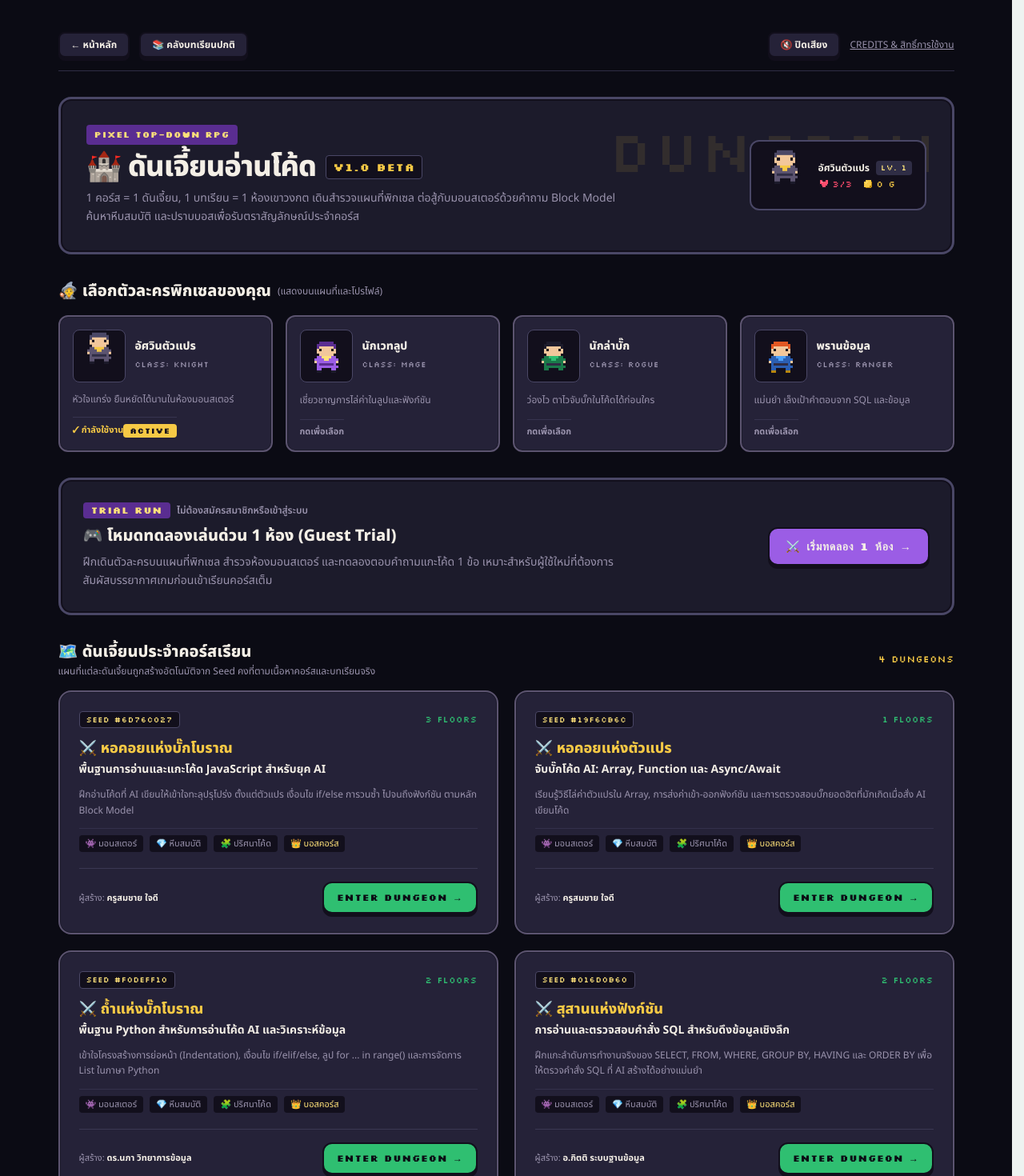
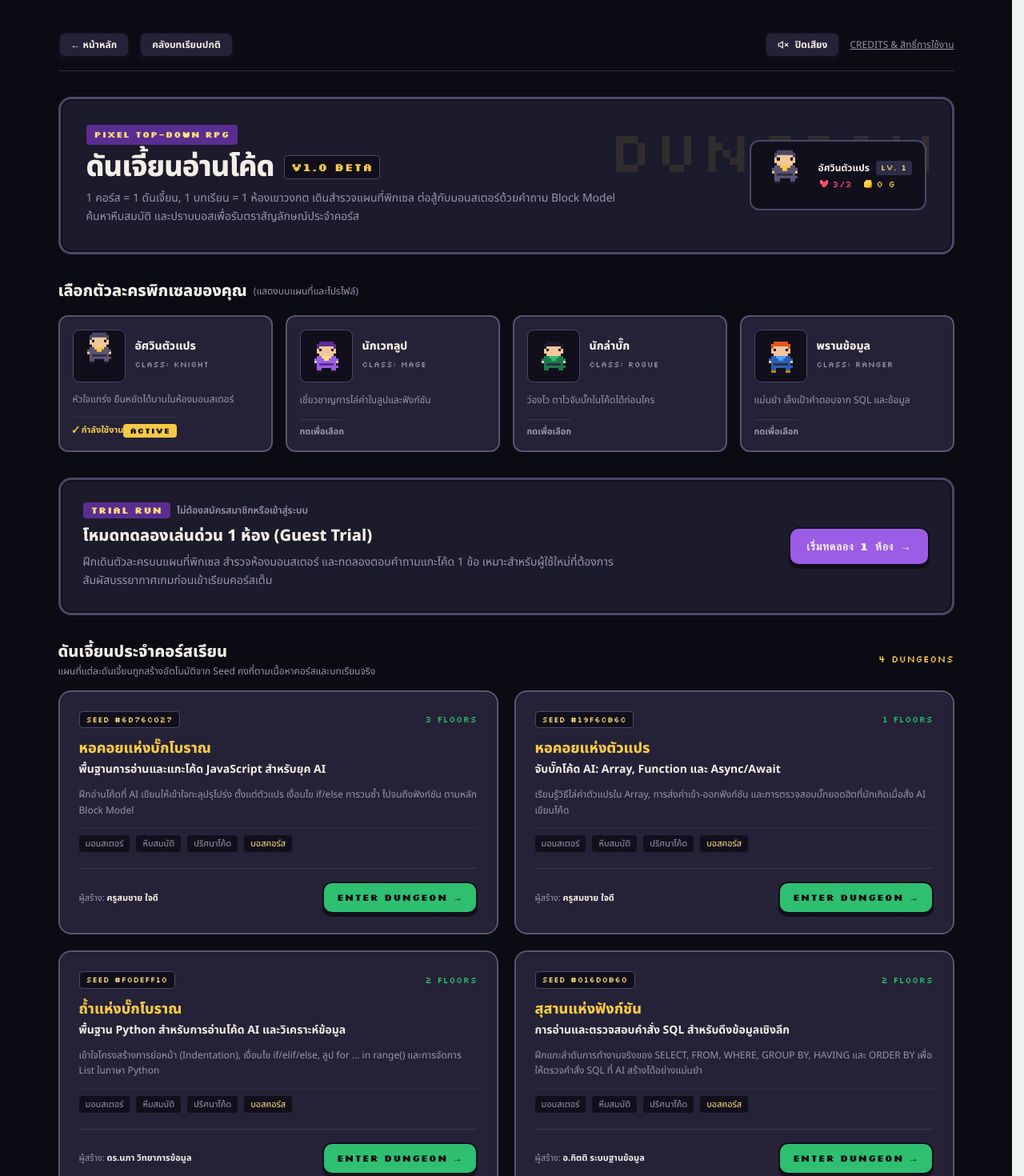
Before and after one commit to Khantikun/explain-code, a Next.js app in the folder explain-code/: page /dungeon in a window 1280 px wide. Shown: the top 1470 px of the page at 80% size. Built offline with nearby package versions, Linux system fonts and the light colour scheme; no server answers; the database is empty.

Commit message:
style(ui): นำอีโมจิที่ไม่จำเป็นออกและแทนที่ด้วย SVG Icon และข้อความที่เรียบหรู

```diff
--- a/explain-code/app/components/Icons.tsx
+++ b/explain-code/app/components/Icons.tsx
@@ -33,7 +33,11 @@ export type IconName =
   | "menu"
   | "chevron-down"
   | "gamepad"
-  | "sword";
+  | "sword"
+  | "volume-2"
+  | "volume-x"
+  | "pause"
+  | "heart";
 
 interface IconProps {
   name: IconName;
@@ -323,6 +327,35 @@ export function Icon({ name, size = 24, filled = false, className = "" }: IconPr
           <line x1="19" x2="21" y1="21" y2="19" />
         </svg>
       );
+    case "volume-2":
+      return (
+        <svg {...common}>
+          <polygon points="11 5 6 9 2 9 2 15 6 15 11 19 11 5" />
+          <path d="M15.54 8.46a5 5 0 0 1 0 7.07" />
+          <path d="M19.07 4.93a10 10 0 0 1 0 14.14" />
+        </svg>
+      );
+    case "volume-x":
+      return (
+        <svg {...common}>
+          <polygon points="11 5 6 9 2 9 2 15 6 15 11 19 11 5" />
+          <line x1="22" x2="16" y1="9" y2="15" />
+          <line x1="16" x2="22" y1="9" y2="15" />
+        </svg>
+      );
+    case "pause":
+      return (
+        <svg {...common}>
+          <rect x="6" y="4" width="4" height="16" />
+          <rect x="14" y="4" width="4" height="16" />
+        </svg>
+      );
+    case "heart":
+      return (
+        <svg {...common} fill={filled ? "currentColor" : "none"}>
+          <path d="M19 14c1.49-1.46 3-3.21 3-5.5A5.5 5.5 0 0 0 16.5 3c-1.76 0-3 .5-4.5 2-1.5-1.5-2.74-2-4.5-2A5.5 5.5 0 0 0 2 8.5c0 2.3 1.5 4.05 3 5.5l7 7Z" />
+        </svg>
+      );
   }
 }
 
--- a/explain-code/app/components/dungeon/BattleOverlay.tsx
+++ b/explain-code/app/components/dungeon/BattleOverlay.tsx
@@ -230,7 +230,7 @@ export function BattleOverlay({
             }`}
           >
             <div className="font-extrabold flex items-center gap-2">
-              <span>{isCorrect ? "⚔️ ตอบถูก! โจมตีสำเร็จ" : "💥 ตอบผิด! โดนโจมตีเสีย 1 หัวใจ"}</span>
+              <span>{isCorrect ? "ตอบถูก! โจมตีสำเร็จ" : "ตอบผิด! เสีย 1 หัวใจ"}</span>
               {isCorrect && isMonsterDefeated && (
                 <span className="pixel-font text-[#ffe27a]">VICTORY!</span>
               )}
--- a/explain-code/app/courses/page.tsx
+++ b/explain-code/app/courses/page.tsx
@@ -1294,7 +1294,8 @@ function CoursesContent() {
                             className="press-secondary rounded-xl px-3 py-2 text-xs font-extrabold flex items-center gap-1.5 text-[#5a2d91] border-[#d8c7ed] hover:border-[#9b5de5] hover:bg-[#f6f0fd]"
                             title="เล่นคอร์สนี้ในโหมด Dungeon Crawler พิกเซล"
                           >
-                            <span>⚔️ ดันเจี้ยน</span>
+                            <Icon name="gamepad" size={14} />
+                            <span>ดันเจี้ยน</span>
                           </Link>
                           <Link
                             href={`/courses/${course.id}`}
--- a/explain-code/app/dungeon/credits/page.tsx
+++ b/explain-code/app/dungeon/credits/page.tsx
@@ -17,7 +17,7 @@ export default function DungeonCreditsPage() {
       <div className="retro-panel rounded-2xl p-6 sm:p-8 space-y-6">
         <div>
           <h1 className="text-2xl font-extrabold text-[#f4efe6] flex items-center gap-3">
-            <span>📜 รายการทรัพย์สินและสิทธิ์การใช้งาน (Credits)</span>
+            <span>รายการทรัพย์สินและสิทธิ์การใช้งาน (Credits)</span>
           </h1>
           <p className="text-xs sm:text-sm text-[#9a93ad] mt-1">
             Dungeon Crawler โหมดการเรียนรู้ของ &ldquo;โค้ดนี้ฉันอธิบายได้&rdquo; พัฒนาขึ้นโดยเคารพลิขสิทธิ์และสิทธิ์ทรัพย์สินทางปัญญา 100%
--- a/explain-code/app/dungeon/page.tsx
+++ b/explain-code/app/dungeon/page.tsx
@@ -8,6 +8,7 @@ import { PixelSpriteView } from "../components/dungeon/PixelSpriteView";
 import { Course, Lesson } from "../lib/supabase";
 import { loadLocalCourses, loadLocalLessons } from "../lib/lms-data";
 import { getClientSession, ClientAuthSession } from "../components/SiteHeader";
+import { Icon } from "../components/Icons";
 
 const STORAGE_AVATAR_KEY = "explain_code_dungeon_avatar";
 const STORAGE_SOUND_KEY = "explain_code_dungeon_sound";
@@ -113,7 +114,7 @@ export default function DungeonHubPage() {
             href="/courses"
             className="retro-button px-3.5 py-1.5 rounded-lg bg-[#252238] hover:bg-[#322c4a] text-xs font-bold text-[#f4efe6] transition-colors"
           >
-            📚 คลังบทเรียนปกติ
+            คลังบทเรียนปกติ
           </Link>
         </div>
 
@@ -124,7 +125,8 @@ export default function DungeonHubPage() {
             className="retro-button px-3.5 py-1.5 rounded-lg bg-[#252238] hover:bg-[#322c4a] text-xs font-bold text-[#f4efe6] flex items-center gap-2 cursor-pointer transition-colors"
             title="เปิด/ปิดเสียงเอฟเฟกต์ 8-bit"
           >
-            <span>{soundEnabled ? "🔊 เสียงเปิดอยู่" : "🔇 ปิดเสียง"}</span>
+            <Icon name={soundEnabled ? "volume-2" : "volume-x"} size={14} />
+            <span>{soundEnabled ? "เสียงเปิดอยู่" : "ปิดเสียง"}</span>
           </button>
 
           <Link
@@ -148,7 +150,7 @@ export default function DungeonHubPage() {
               Pixel Top-Down RPG
             </span>
             <h1 className="text-2xl sm:text-4xl font-extrabold tracking-tight text-[#f4efe6] flex items-center gap-3">
-              <span>🏰 ดันเจี้ยนอ่านโค้ด</span>
+              <span>ดันเจี้ยนอ่านโค้ด</span>
               <span className="text-xs sm:text-sm pixel-font text-[#f6c945] bg-[#120f1c] px-2 py-1 rounded border border-[#4a4766]">
                 v1.0 BETA
               </span>
@@ -186,7 +188,7 @@ export default function DungeonHubPage() {
       <section className="space-y-4">
         <div className="flex items-center justify-between">
           <h2 className="text-lg sm:text-xl font-extrabold text-[#f4efe6] flex items-center gap-2">
-            <span>🧙 เลือกตัวละครพิกเซลของคุณ</span>
+            <span>เลือกตัวละครพิกเซลของคุณ</span>
             <span className="text-xs text-[#9a93ad] font-normal">(แสดงบนแผนที่และโปรไฟล์)</span>
           </h2>
         </div>
@@ -252,7 +254,7 @@ export default function DungeonHubPage() {
               </span>
             </div>
             <h3 className="text-lg sm:text-xl font-extrabold text-[#f4efe6]">
-              🎮 โหมดทดลองเล่นด่วน 1 ห้อง (Guest Trial)
+              โหมดทดลองเล่นด่วน 1 ห้อง (Guest Trial)
             </h3>
             <p className="text-xs sm:text-sm text-[#9a93ad] max-w-2xl leading-relaxed">
               ฝึกเดินตัวละครบนแผนที่พิกเซล สำรวจห้องมอนสเตอร์ และทดลองตอบคำถามแกะโค้ด 1 ข้อ
@@ -264,7 +266,7 @@ export default function DungeonHubPage() {
             href="/dungeon/trial"
             className="retro-button px-5 py-3 rounded-xl bg-[#9b5de5] hover:bg-[#b07af0] text-[#f4efe6] text-xs sm:text-sm font-extrabold pixel-font flex items-center gap-2 shrink-0 transition-colors"
           >
-            <span>⚔️ เริ่มทดลอง 1 ห้อง →</span>
+            <span>เริ่มทดลอง 1 ห้อง →</span>
           </Link>
         </div>
       </section>
@@ -274,7 +276,7 @@ export default function DungeonHubPage() {
         <div className="flex items-center justify-between">
           <div>
             <h2 className="text-lg sm:text-xl font-extrabold text-[#f4efe6] flex items-center gap-2">
-              <span>🗺️ ดันเจี้ยนประจำคอร์สเรียน</span>
+              <span>ดันเจี้ยนประจำคอร์สเรียน</span>
             </h2>
             <p className="text-xs text-[#9a93ad] mt-0.5">
               แผนที่แต่ละดันเจี้ยนถูกสร้างอัตโนมัติจาก Seed คงที่ตามเนื้อหาคอร์สและบทเรียนจริง
@@ -319,7 +321,7 @@ export default function DungeonHubPage() {
                     {/* Dungeon Procedural Title */}
                     <div>
                       <h3 className="text-base sm:text-lg font-black text-[#f6c945] flex items-center gap-2">
-                        <span>⚔️ {dungeonName}</span>
+                        <span>{dungeonName}</span>
                       </h3>
                       <h4 className="text-xs sm:text-sm font-bold text-[#f4efe6] mt-0.5 line-clamp-1">
                         {course.title}
@@ -333,16 +335,16 @@ export default function DungeonHubPage() {
                     {/* Room Type Legend */}
                     <div className="flex flex-wrap items-center gap-2 text-[11px] text-[#9a93ad] pt-2 border-t border-[#4a4766]/40">
                       <span className="inline-flex items-center gap-1 bg-[#120f1c] px-2 py-0.5 rounded">
-                        👾 มอนสเตอร์
+                        มอนสเตอร์
                       </span>
                       <span className="inline-flex items-center gap-1 bg-[#120f1c] px-2 py-0.5 rounded">
-                        💎 หีบสมบัติ
+                        หีบสมบัติ
                       </span>
                       <span className="inline-flex items-center gap-1 bg-[#120f1c] px-2 py-0.5 rounded">
-                        🧩 ปริศนาโค้ด
+                        ปริศนาโค้ด
                       </span>
                       <span className="inline-flex items-center gap-1 bg-[#120f1c] px-2 py-0.5 rounded text-[#ffe27a]">
-                        👑 บอสคอร์ส
+                        บอสคอร์ส
                       </span>
                     </div>
                   </div>
@@ -373,7 +375,8 @@ export default function DungeonHubPage() {
         <div className="flex flex-wrap items-center justify-between gap-3 border-b border-[#2f2d45] pb-3">
           <div>
             <h2 className="text-lg sm:text-xl font-extrabold text-[#ffe27a] flex items-center gap-2">
-              <span>🏆 ทำเนียบผู้พิชิตดันเจี้ยน (Hall of Fame)</span>
+              <Icon name="trophy" size={20} className="text-[#ffe27a]" />
+              <span>ทำเนียบผู้พิชิตดันเจี้ยน (Hall of Fame)</span>
             </h2>
             <p className="text-xs text-[#9a93ad] mt-0.5">
               คำนวณคะแนนฝั่งเซิร์ฟเวอร์ และแสดงเฉพาะผู้เล่นที่เปิดเผยชื่อตามหลัก PDPA
--- a/explain-code/app/dungeon/trial/page.tsx
+++ b/explain-code/app/dungeon/trial/page.tsx
@@ -159,12 +159,12 @@ export default function DungeonTrialPage() {
       {/* Instructions / Controls hint */}
       <div className="w-full max-w-[640px] flex items-center justify-between text-xs text-[#9a93ad] px-1 select-none">
         <span className="hidden sm:inline">
-          ⌨️ เดินด้วย <strong>WASD</strong> หรือ <strong>ลูกศร</strong> · โต้ตอบด้วย <strong>Space/Enter</strong>
+          เดินด้วย <strong>WASD</strong> หรือ <strong>ลูกศร</strong> · โต้ตอบด้วย <strong>Space/Enter</strong>
         </span>
         <span className="text-[#ffe27a] font-bold">
           {room.isDoorUnlocked
-            ? "✨ ประตูเปิดแล้ว! เดินขึ้นไปที่ประตูด้านบนเพื่อจบด่าน"
-            : "⚔️ เดินไปชนสไลม์เพื่อเริ่มตอบคำถาม"}
+            ? "ประตูเปิดแล้ว! เดินขึ้นไปที่ประตูด้านบนเพื่อจบด่าน"
+            : "เดินไปชนสไลม์เพื่อเริ่มตอบคำถาม"}
         </span>
       </div>
 
--- a/explain-code/app/page.tsx
+++ b/explain-code/app/page.tsx
@@ -1069,14 +1069,14 @@ export default function ExplainCodeApp() {
               <div className="space-y-3 max-w-2xl">
                 <div className="flex flex-wrap items-center gap-2">
                   <span className="rounded-full bg-[#5a2d91] px-3 py-1 text-xs font-bold text-[#ffe27a]">
-                    ✨ โหมดเกมการเรียนรู้ใหม่ · Pixel Dungeon Crawler
+                    โหมดเกมการเรียนรู้ใหม่ · Pixel Dungeon Crawler
                   </span>
                   <span className="rounded-full bg-[#2fbf71]/20 border border-[#2fbf71]/50 px-2.5 py-0.5 text-[11px] font-bold text-[#2fbf71]">
                     เล่นได้ทันที
                   </span>
                 </div>
                 <h2 className="text-2xl sm:text-3xl font-extrabold tracking-tight text-[#f6c945]">
-                  🏰 ดันเจี้ยนอ่านโค้ด: ตะลุยเขาวงกตพิกเซล ปราบมอนสเตอร์ด้วยคำถาม
+                  ดันเจี้ยนอ่านโค้ด: ตะลุยเขาวงกตพิกเซล ปราบมอนสเตอร์ด้วยคำถาม
                 </h2>
                 <p className="text-xs sm:text-sm leading-relaxed text-[#9a93ad]">
                   เปลี่ยนการฝึกอ่านโค้ดให้เป็นการผจญภัยแนว RPG พิกเซลมุมมอง Top-down!
@@ -1084,10 +1084,10 @@ export default function ExplainCodeApp() {
                   ไขปริศนาเติมโค้ด และปราบบอสท้ายคอร์สเพื่อรับเหรียญรางวัลและตราเกียรติยศ
                 </p>
                 <div className="flex flex-wrap items-center gap-4 text-xs text-[#e8e1cf]">
-                  <span>❤️ 3 หัวใจต่อรอบ</span>
-                  <span>⚔️ มอนสเตอร์และปริศนาโค้ด</span>
-                  <span>🧙 เลือกตัวละครได้ 4 คลาส</span>
-                  <span>🎮 มีโหมดทดลองเล่นฟรี</span>
+                  <span>• 3 หัวใจต่อรอบ</span>
+                  <span>• มอนสเตอร์และปริศนาโค้ด</span>
+                  <span>• เลือกตัวละครได้ 4 คลาส</span>
+                  <span>• มีโหมดทดลองเล่นฟรี</span>
                 </div>
               </div>
 
```
Also changed, not shown: explain-code/app/components/dungeon/DungeonHud.tsx (+4 -3 lines), explain-code/app/components/dungeon/GameModals.tsx (+10 -5 lines), explain-code/app/components/dungeon/MobileDpad.tsx (+4 -3 lines), explain-code/app/dungeon/[courseId]/page.tsx (+4 -4 lines), explain-code/app/teacher/page.tsx (+11 -11 lines).
